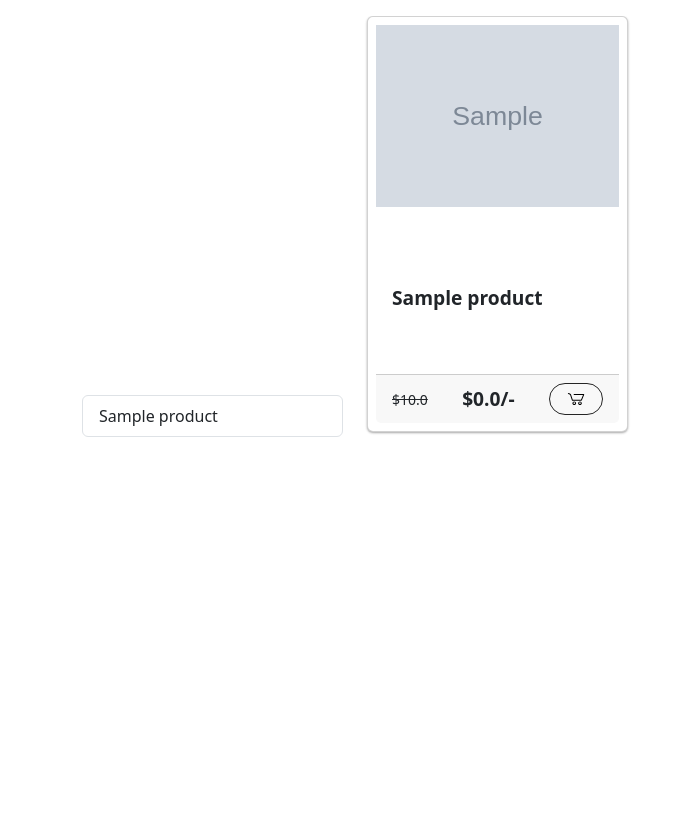
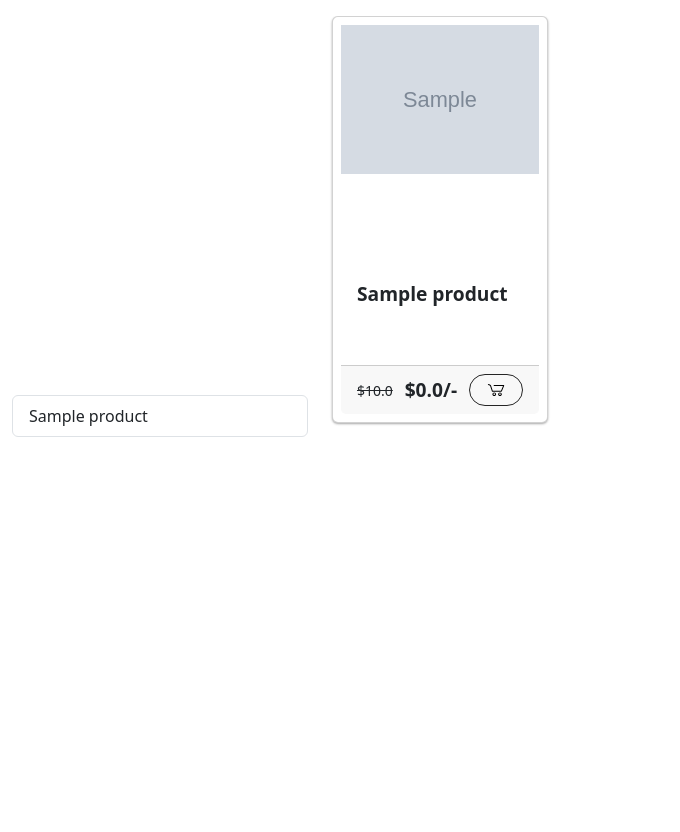
Before and after one commit to sreenath-pydev/PawsomePicks_E-com, a Django app: page /category/DF/ in a window 1280 px wide. Shown: the part 56-888 px from the top of the page, without its empty margins (0-680 px from the left). Run offline with Django 5.2, Linux system fonts and the light colour scheme; tables that the repository leaves empty hold one stand-in row (values such as "Sample post"); grey boxes marked "Sample" are stand-in pictures; some libraries are stand-ins or nearby versions.

Commit message:
Update product display cards in a fluid container

```diff
--- a/Ecom_project/app/templates/app/products.html
+++ b/Ecom_project/app/templates/app/products.html
@@ -3,7 +3,7 @@
 {% block title %}products{% endblock title %}
 
 {% block main-content %}
-<div class="container">
+<div class="container-fluid ">
     <div class="row">
         <div class="col-sm-3 my-3">
             <!-- List product titles by category -->
@@ -19,7 +19,7 @@
         <div class="col-sm-9 my-3">
             <div class="row">
                 {% for prod in product %}
-                <div class="col-12 col-md-4 mb-4">
+                <div class="col-12 col-md-3 mb-3">
                     <div class="card h-100">
                         <div class="card-img">
                             <a href="{% url 'product_details' prod.id %}">
```
